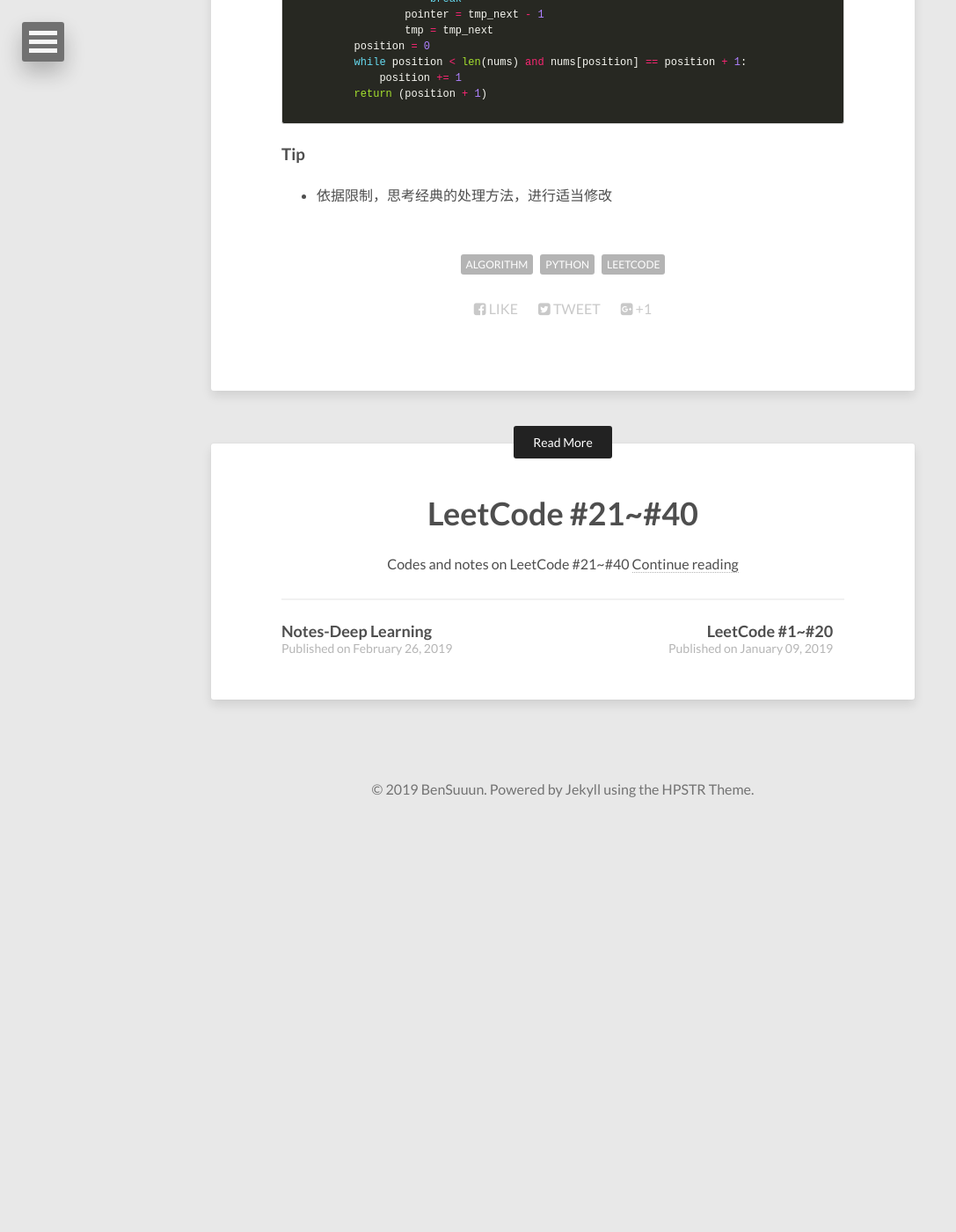
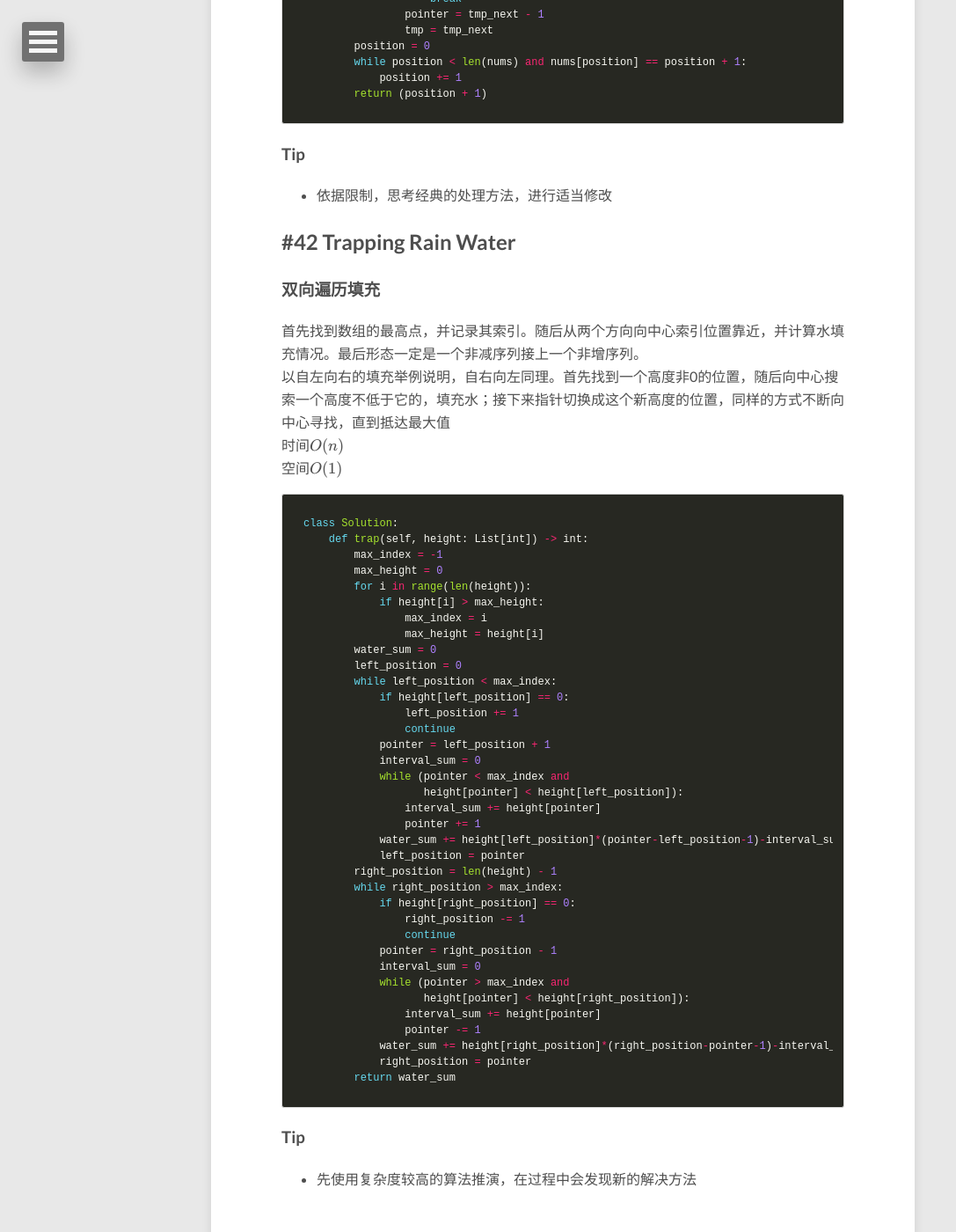
Before and after one commit to Wangbin-Sun/wangbin-sun.github.io, a Jekyll site: the page built from _posts/2019-03-29-leetcode-41-to-60.md, in a window 1280 px wide and 1400 px high, scrolled down 971 px. Shown: the whole window at 88% size, without its empty margins (0-1087 px from the left). Built offline with Jekyll 4.4.1, drawn with Linux system fonts in a browser that asks for light colours; nearby versions of some CDN libraries; formulas are drawn with MathJax 3; before the commit the page ends 1909 px from its top, so only the background shows below that.

Commit message:
Update Leetcode to #42

````diff
--- a/_posts/2019-03-29-leetcode-41-to-60.md
+++ b/_posts/2019-03-29-leetcode-41-to-60.md
@@ -35,3 +35,52 @@ class Solution:
 
 ### Tip
 * 依据限制，思考经典的处理方法，进行适当修改
+
+## #42 Trapping Rain Water
+
+### 双向遍历填充
+首先找到数组的最高点，并记录其索引。随后从两个方向向中心索引位置靠近，并计算水填充情况。最后形态一定是一个非减序列接上一个非增序列。
+以自左向右的填充举例说明，自右向左同理。首先找到一个高度非0的位置，随后向中心搜索一个高度不低于它的，填充水；接下来指针切换成这个新高度的位置，同样的方式不断向中心寻找，直到抵达最大值
+时间$O(n)$
+空间$O(1)$
+```python
+class Solution:
+    def trap(self, height: List[int]) -> int:
+        max_index = -1
+        max_height = 0
+        for i in range(len(height)):
+            if height[i] > max_height:
+                max_index = i
+                max_height = height[i]
+        water_sum = 0
+        left_position = 0
+        while left_position < max_index:
+            if height[left_position] == 0:
+                left_position += 1
+                continue
+            pointer = left_position + 1
+            interval_sum = 0
+            while (pointer < max_index and
+                   height[pointer] < height[left_position]):
+                interval_sum += height[pointer]
+                pointer += 1
+            water_sum += height[left_position]*(pointer-left_position-1)-interval_sum
+            left_position = pointer
+        right_position = len(height) - 1
+        while right_position > max_index:
+            if height[right_position] == 0:
+                right_position -= 1
+                continue
+            pointer = right_position - 1
+            interval_sum = 0
+            while (pointer > max_index and
+                   height[pointer] < height[right_position]):
+                interval_sum += height[pointer]
+                pointer -= 1
+            water_sum += height[right_position]*(right_position-pointer-1)-interval_sum
+            right_position = pointer
+        return water_sum
+```
+
+### Tip
+* 先使用复杂度较高的算法推演，在过程中会发现新的解决方法
````
